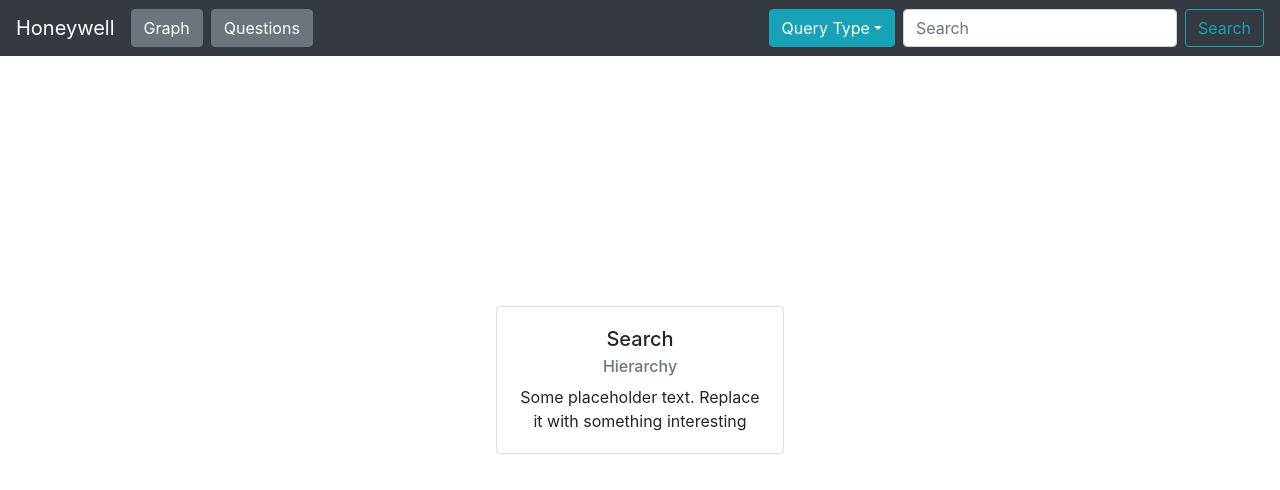
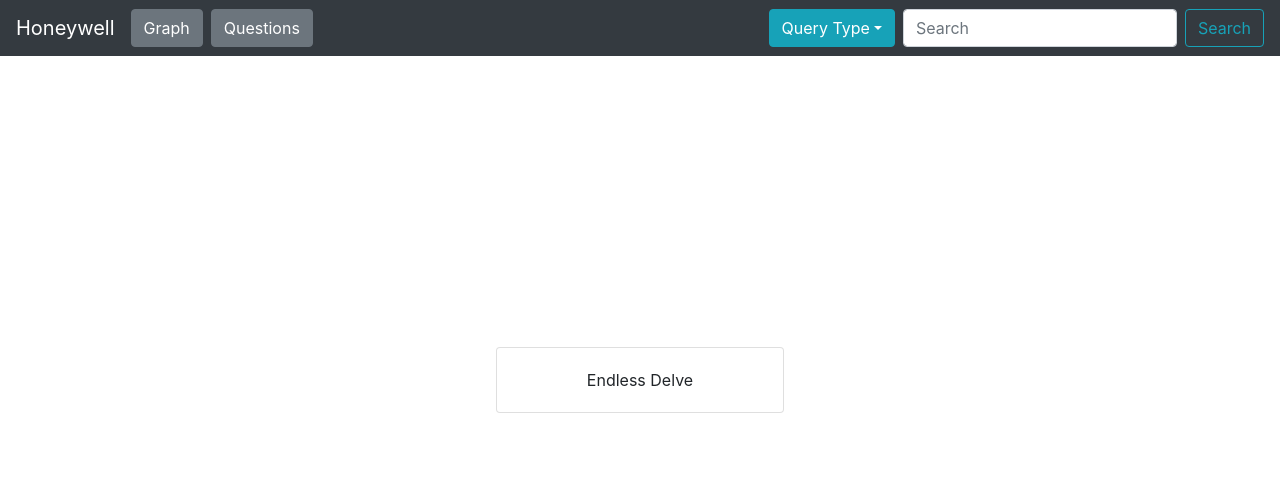
Before and after one commit to 707amitsingh/visualisations, a React (Create React App) app: page / in a window 1280 px wide. Shown: the top 490 px of the page. Built offline with nearby package versions, Linux system fonts and the light colour scheme.

Commit message:
Search text and question text fix

```diff
--- a/src/MockData/spaceData.js
+++ b/src/MockData/spaceData.js
@@ -16,7 +16,7 @@ const data = [
             },
             {
                 "id":3,
-                "question": "Which AHU is serving colled Air to VAV1",
+                "question": "Which AHU is serving cooled Air to VAV1",
                 "value": "",
                 "searchString": ""
             },
--- a/src/components/EmptyDataScreen/EmptyDataScreen.js
+++ b/src/components/EmptyDataScreen/EmptyDataScreen.js
@@ -21,11 +21,9 @@ const EmptyDataScreen = ({ loading }) => {
         }
         return <Card style={{ width: '18rem' }}>
             <Card.Body>
-                <Card.Title>Search</Card.Title>
-                <Card.Subtitle className="mb-2 text-muted">Hierarchy</Card.Subtitle>
                 <Card.Text>
-                   Some placeholder text. Replace it with something interesting
-            </Card.Text>
+                    Endless Delve
+                </Card.Text>
             </Card.Body>
         </Card>
     }
--- a/src/components/SpaceDetail/SpaceDetail.js
+++ b/src/components/SpaceDetail/SpaceDetail.js
@@ -208,15 +208,14 @@ const SpaceDetail = ({ data, spaceName }) => {
     }
 
     const getApi3Data = (res) => {
-        const _data = res.items[0].points.find(x => x.role == "Supply Air Temperature Setpoint")
-        data[0]["questions"][2].question = `Which AHU is serving colled Air to ${_data.name}`;
+        const _data = res.items[0]
+        data[0]["questions"][2].question = `Which AHU is serving cooled Air to ${_data.name}`;
         getNodes(config3, handleApi3Response);
     }
 
     const getApi4Data = (res) => {
         const _data = res.items[0].relationships.find(x => x.direction === "IN" && x.name === "iot.SUPPLIES_SPATIAL_ELEMENT").relationshipEntityList.find(x => x.assetType === "Variable Air Volume");
         config4.q.criteria.find(x => x.field == "relationships.relationshipEntityList.id").value = _data.id
-        data[0]["questions"][5].question = `Which chiller is serving ${_data.name}`;
         getNodes(config4, handleApi4Response);
     }
 
@@ -247,6 +246,7 @@ const SpaceDetail = ({ data, spaceName }) => {
     }
 
     const handleApi4Response = (res) => {
+        data[0]["questions"][5].question = `Which chiller is serving ${res.items[0].name}`;
         data[0]["questions"][2].value = res.items[0].name
         setApiRes4(res);
         getApi5Data(res);
```
Also changed, not shown: 2 other files (tests, documents, lock files or other folders).
